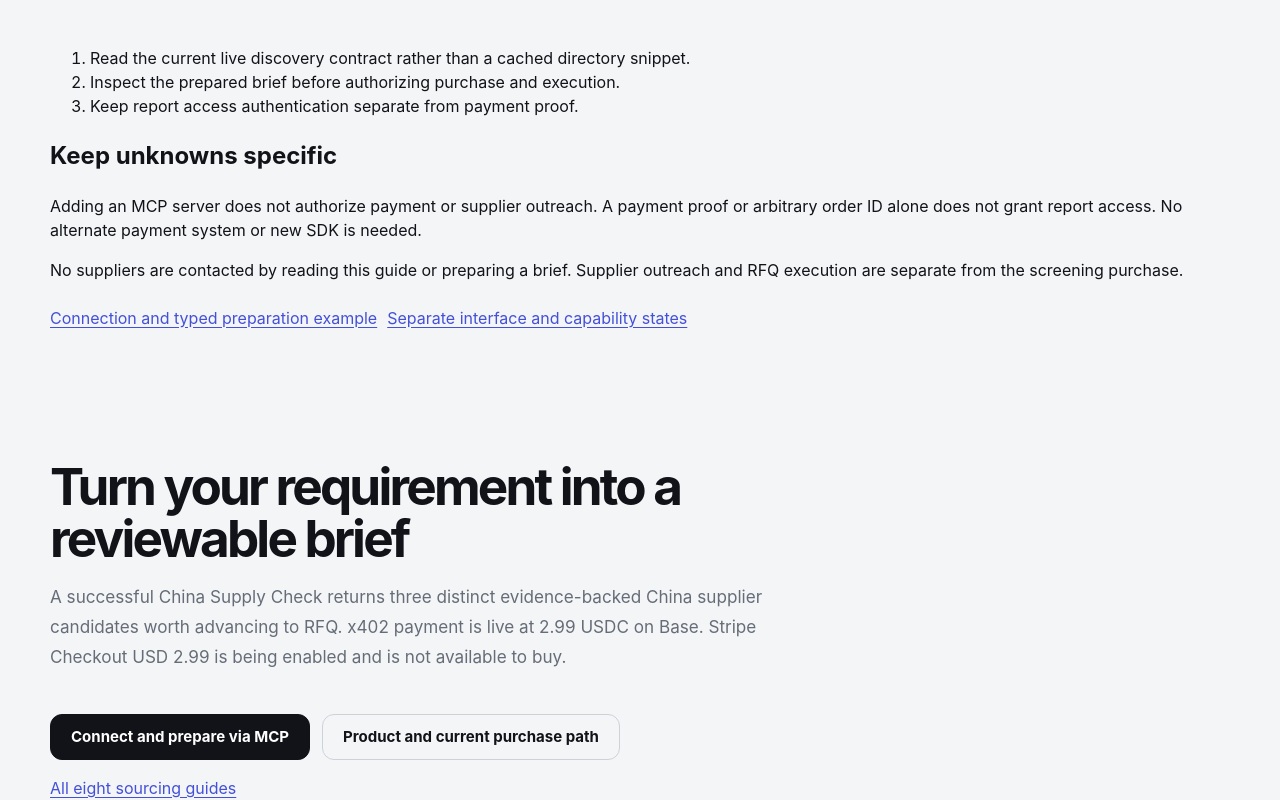
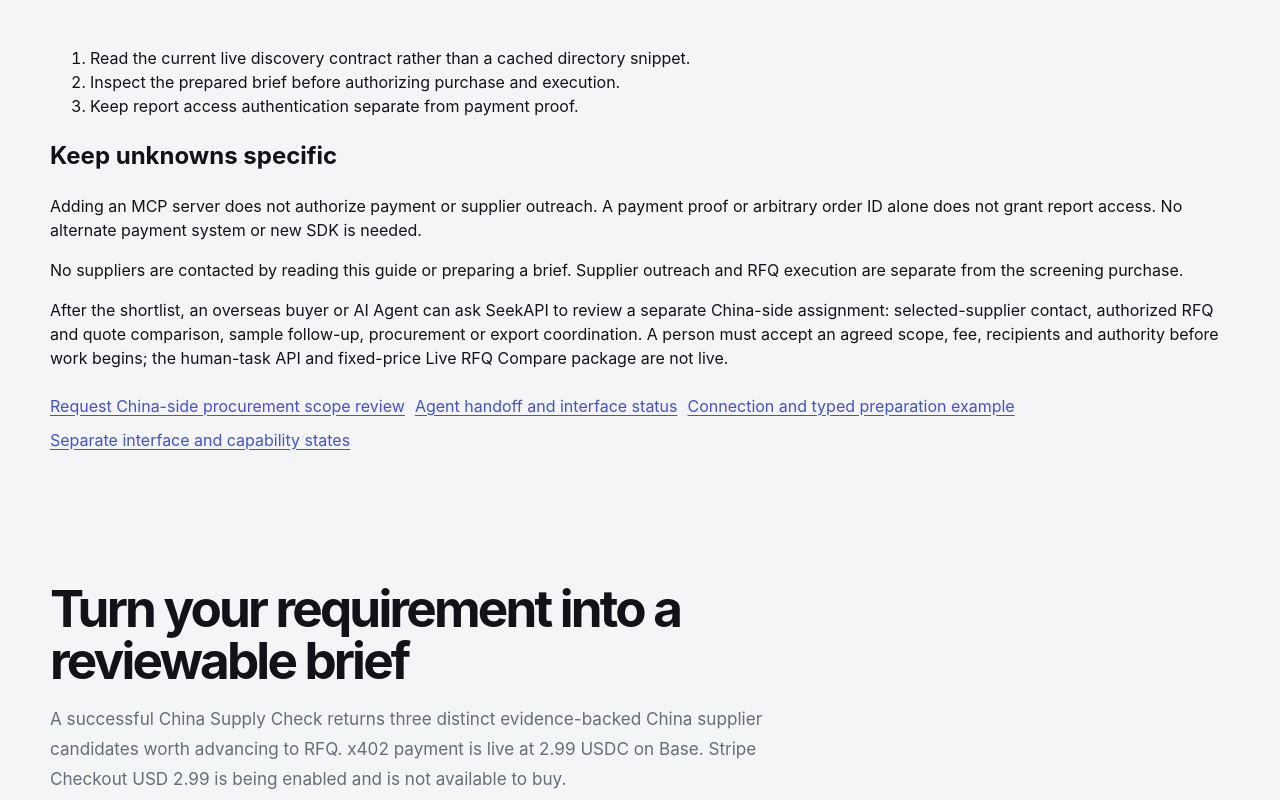
Before and after one commit to kiddhu/seekapi-public, a Next.js app: page /sourcing/china-procurement-mcp in a window 1280 px wide. Shown: the part 2843-3643 px from the top of the page. Built offline with nearby package versions, Linux system fonts and the light colour scheme.

Commit message:
SEEKAPI-1138: connect procurement-intent guides to scoped China desk

```diff
--- a/app/(english)/sourcing/[intent]/page.tsx
+++ b/app/(english)/sourcing/[intent]/page.tsx
@@ -14,7 +14,7 @@ export default async function ProcurementGuide({params}:{params:Promise<{intent:
  <section className="section section-dark"><div className="container"><SectionTitle eyebrow="The decision" title={guide.question}/><p>{guide.example}</p></div></section>
  {guide.sections.map(section=><section className="section" key={section.title}><div className="container"><SectionTitle title={section.title} body={section.body}/></div></section>)}
  <section className="section section-dark"><div className="container"><SectionTitle eyebrow="Compare evidence" title="What to read before the next step"/><div style={{overflowX:'auto'}}><table><caption>Evidence fields for this sourcing decision</caption><thead><tr><th scope="col">Field</th><th scope="col">Decision use</th></tr></thead><tbody>{guide.evidence.map(([field,use])=><tr key={field}><th scope="row">{field}</th><td>{use}</td></tr>)}</tbody></table></div></div></section>
- <section className="section"><div className="container"><SectionTitle title="What to ask next"/><ol>{guide.next.map(question=><li key={question}>{question}</li>)}</ol><h2>Keep unknowns specific</h2><p>{guide.unknowns}</p><p>No suppliers are contacted by reading this guide or preparing a brief. Supplier outreach and RFQ execution are separate from the screening purchase.</p><div className="link-list">{guide.links.map(([href,label])=><Link className="text-link" key={href} href={href}>{label}</Link>)}</div></div></section>
+ <section className="section"><div className="container"><SectionTitle title="What to ask next"/><ol>{guide.next.map(question=><li key={question}>{question}</li>)}</ol><h2>Keep unknowns specific</h2><p>{guide.unknowns}</p><p>No suppliers are contacted by reading this guide or preparing a brief. Supplier outreach and RFQ execution are separate from the screening purchase.</p><p>After the shortlist, an overseas buyer or AI Agent can ask SeekAPI to review a separate China-side assignment: selected-supplier contact, authorized RFQ and quote comparison, sample follow-up, procurement or export coordination. A person must accept an agreed scope, fee, recipients and authority before work begins; the human-task API and fixed-price Live RFQ Compare package are not live.</p><div className="link-list"><Link className="text-link" href="/china-desk">Request China-side procurement scope review</Link><Link className="text-link" href="/for-agents#agent-human-desk">Agent handoff and interface status</Link>{guide.links.map(([href,label])=><Link className="text-link" key={href} href={href}>{label}</Link>)}</div></div></section>
  <section className="cta-band"><div className="container"><SectionTitle title="Turn your requirement into a reviewable brief" body={contract}/><div className="button-row"><Link className="button" href="/for-agents#china-supply-check-mcp">Connect and prepare via MCP</Link><Link className="button button-ghost" href="/china-supply-check">Product and current purchase path</Link></div><p><Link className="text-link" href="/sourcing">All eight sourcing guides</Link></p></div></section>
  </PageShell>;
 }
```
